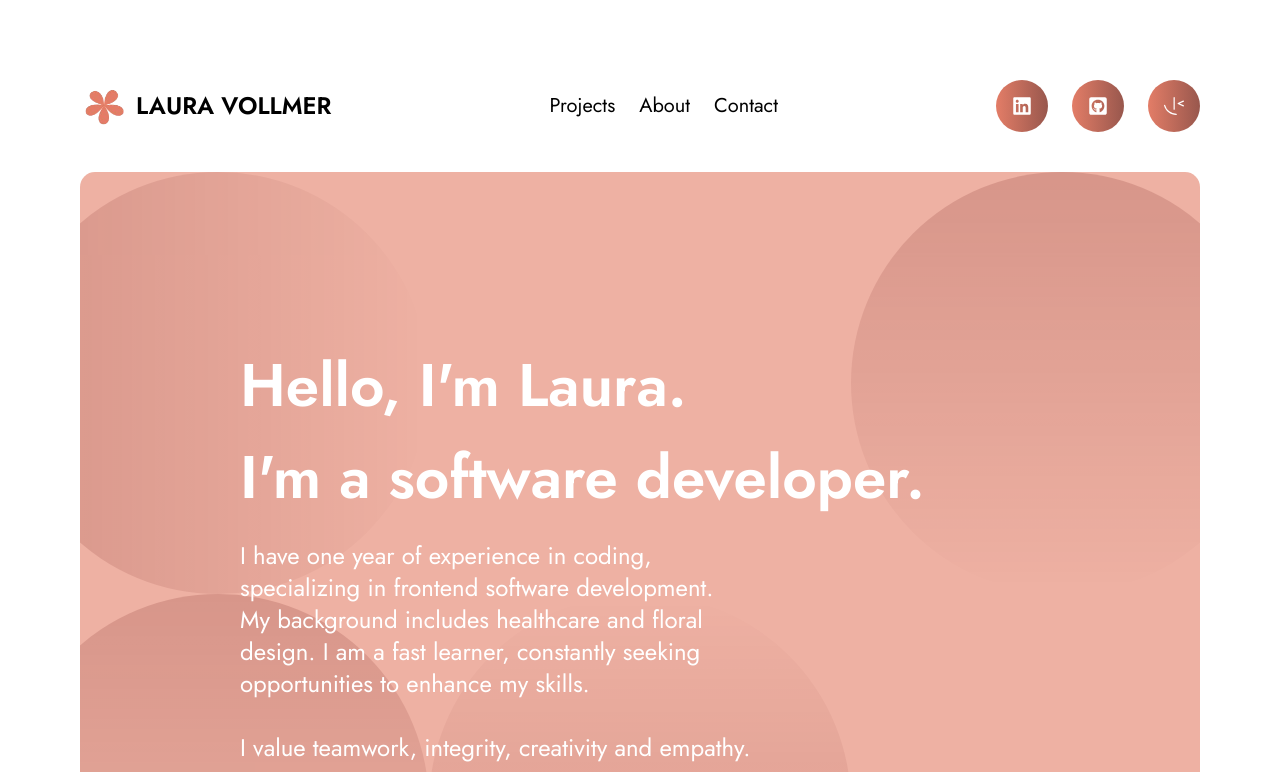
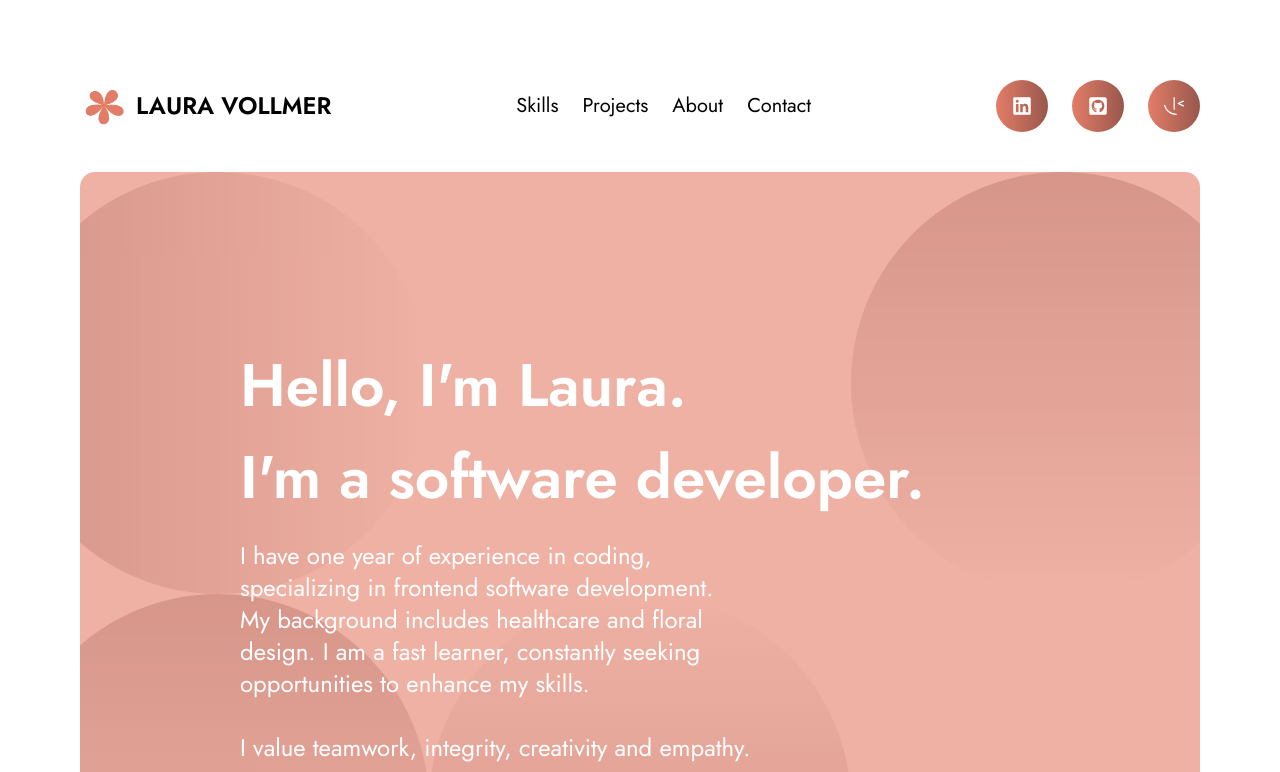
Before and after one commit to lavollmer/portfolio-lauradev, a React (Vite) app: page / in a window 1280 px wide. Shown: the top 772 px of the page. Built offline with nearby package versions, Linux system fonts and the light colour scheme.

Commit message:
updating navigation bar and adding skills nav

```diff
--- a/src/components/Navigation.jsx
+++ b/src/components/Navigation.jsx
@@ -24,7 +24,11 @@ const Navigation = () => {
         </div>
         {/* hamburger button click */}
         <div className="flex-shrink-0">
-          <button aria-label="menu icon" onClick={toggleSideNav} className="p-2">
+          <button
+            aria-label="menu icon"
+            onClick={toggleSideNav}
+            className="p-2"
+          >
             <img src={HamburgerIcon} alt="menu icon" className="h-5 w-5" />
           </button>
         </div>
@@ -38,21 +42,50 @@ const Navigation = () => {
           <h1 className="text-black font-semibold text-2xl">LAURA VOLLMER</h1>
         </div>
         <div className="flex flex-row space-x-6 cursor-pointer text-xl">
-          <h1 className="hover:border-b-2 hover:border-burnt-sienna">
-            <Link aria-label="Go to Projects Section" to="projects" smooth={true} duration={500} href="#projects">
-              Projects
+        <div className="hover:border-b-2 hover:border-burnt-sienna">
+            <Link
+              aria-label="Go to Skills Section"
+              to="skills"
+              smooth={true}
+              duration={500}
+              href="#skills"
+            >
+              <h1>Skills</h1>
             </Link>
-          </h1>
-          <h1 className="hover:border-b-2 hover:border-burnt-sienna">
-            <Link aria-label="Go to About Section" to="about" smooth={true} duration={500} href="#about">
-              About
+          </div>
+          <div className="hover:border-b-2 hover:border-burnt-sienna">
+            <Link
+              aria-label="Go to Projects Section"
+              to="projects"
+              smooth={true}
+              duration={500}
+              href="#projects"
+            >
+              <h1>Projects</h1>
             </Link>
-          </h1>
-          <h1 className="hover:border-b-2 hover:border-burnt-sienna">
-            <Link aria-label="Got to Contact Section" to="contact" smooth={true} duration={500} href="#contact">
-              Contact
+          </div>
+          <div className="hover:border-b-2 hover:border-burnt-sienna">
+            <Link
+              aria-label="Go to About Section"
+              to="about"
+              smooth={true}
+              duration={500}
+              href="#about"
+            >
+              <h1>About</h1>
             </Link>
-          </h1>
+          </div>
+          <div className="hover:border-b-2 hover:border-burnt-sienna">
+            <Link
+              aria-label="Got to Contact Section"
+              to="contact"
+              smooth={true}
+              duration={500}
+              href="#contact"
+            >
+              <h1>Contact</h1>
+            </Link>
+          </div>
         </div>
         <div className="space-x-6">
           <a
@@ -61,7 +94,10 @@ const Navigation = () => {
             rel="noopener noreferrer"
             aria-label="Go to Laura Dev Linkedin Profile"
           >
-            <button aria-label="linkedin" className="hover:animate-bounce bg-gradient-to-r to-redwood from-burnt-sienna rounded-full text-white cursor-pointer p-4 px-4 hover:from-redwood hover:to-burnt-sienna">
+            <button
+              aria-label="linkedin"
+              className="hover:animate-bounce bg-gradient-to-r to-redwood from-burnt-sienna rounded-full text-white cursor-pointer p-4 px-4 hover:from-redwood hover:to-burnt-sienna"
+            >
               <FaLinkedin size={20} />
             </button>
           </a>
@@ -71,7 +107,10 @@ const Navigation = () => {
             rel="noopener noreferrer"
             aria-label="Go to Laura Dev Github Profile"
           >
-            <button aria-label="github" className="hover:animate-bounce bg-gradient-to-r to-redwood from-burnt-sienna rounded-full text-white cursor-pointer p-4 px-4  hover:from-redwood hover:to-burnt-sienna">
+            <button
+              aria-label="github"
+              className="hover:animate-bounce bg-gradient-to-r to-redwood from-burnt-sienna rounded-full text-white cursor-pointer p-4 px-4  hover:from-redwood hover:to-burnt-sienna"
+            >
               <FaGithubSquare size={20} />
             </button>
           </a>
@@ -81,7 +120,10 @@ const Navigation = () => {
             rel="noopener noreferrer"
             aria-label="Go to Laura Dev Frontend Mentor Profile"
           >
-            <button aria-label="frontend mentor" className="hover:animate-bounce bg-gradient-to-r to-redwood from-burnt-sienna rounded-full text-white cursor-pointer p-4 px-4 hover:from-redwood hover:to-burnt-sienna">
+            <button
+              aria-label="frontend mentor"
+              className="hover:animate-bounce bg-gradient-to-r to-redwood from-burnt-sienna rounded-full text-white cursor-pointer p-4 px-4 hover:from-redwood hover:to-burnt-sienna"
+            >
               <SiFrontendmentor size={20} />
             </button>
           </a>
```
